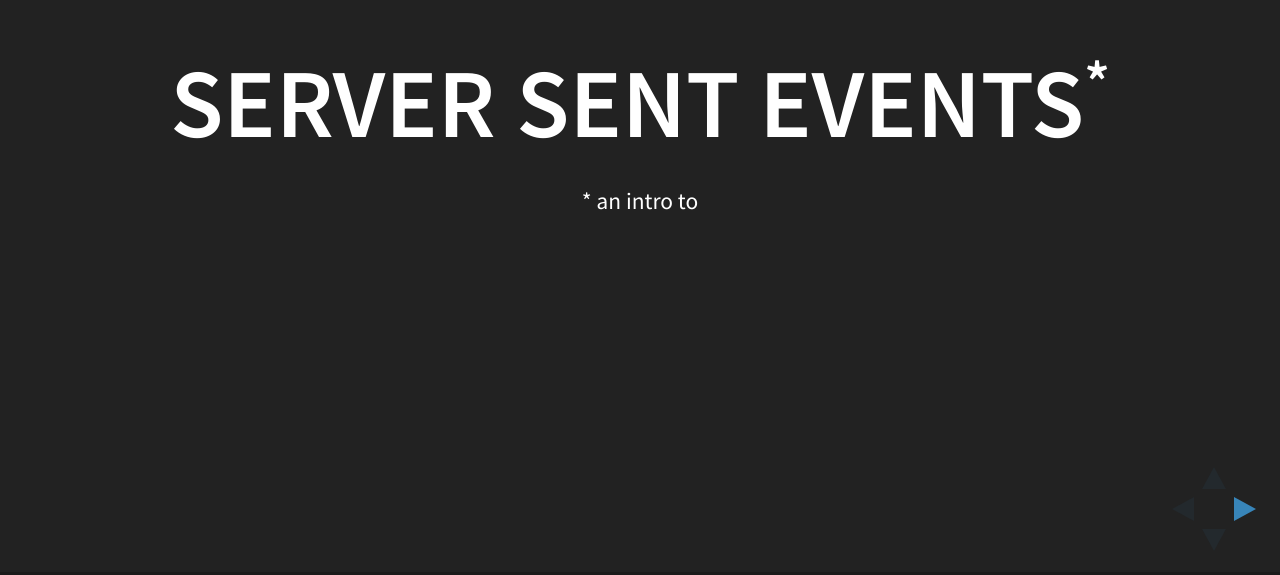
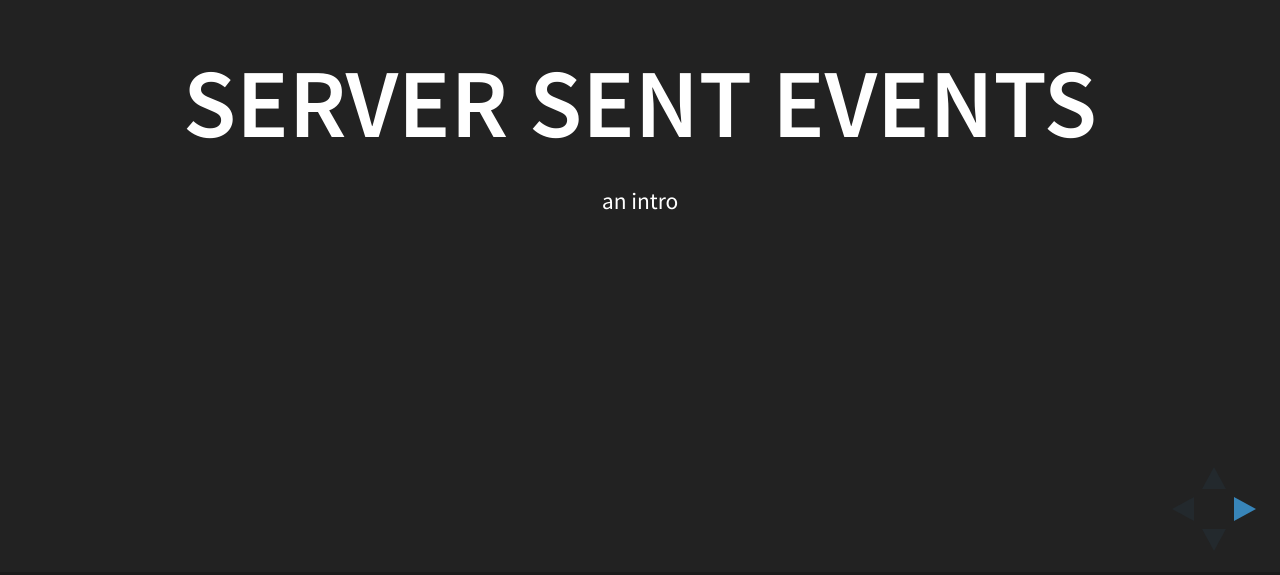
Before and after one commit to biril/sse-intro, a website: page index.html in a window 1280 px wide. Shown: the part 225-800 px from the top of the page. Drawn offline with Linux system fonts and the light colour scheme.

Commit message:
Remove intro slide superscript

```diff
--- a/index.html
+++ b/index.html
@@ -41,8 +41,8 @@
       <!-- INTRO -->
       <div class="slides">
         <section>
-          <h1>Server Sent Events<small><sup>*</sup></small></h1>
-          <p><small><sup>*</sup> an intro to</small></p>
+          <h1>Server Sent Events</h1>
+          <p><small>an intro</small></p>
         </section>
 
         <!-- WHAT -->
```
